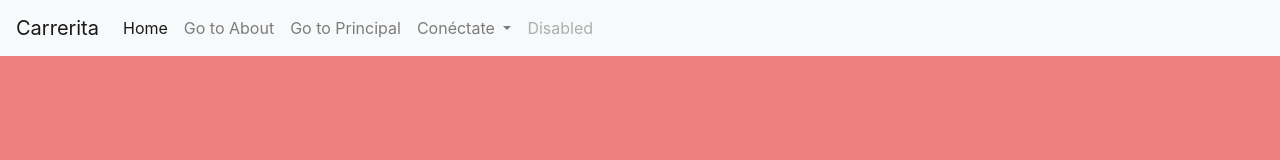
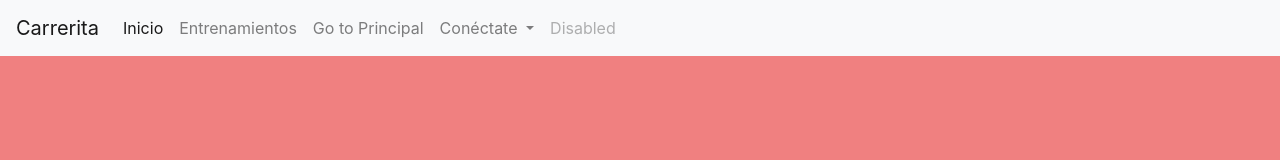
Before and after one commit to vjp-ignacioOC/carrera-web, a Vue app: page / in a window 1280 px wide. Shown: the top 160 px of the page. Built offline with nearby package versions, Linux system fonts and the light colour scheme; no server answers.

Commit message:
arreglos nav

```diff
--- a/src/App.vue
+++ b/src/App.vue
@@ -11,10 +11,10 @@
       <div class="collapse navbar-collapse" id="navbarSupportedContent">
         <ul class="navbar-nav mr-auto">
           <li class="nav-item active">
-            <RouterLink to="/" class="nav-link">Home</RouterLink>
+            <RouterLink to="/" class="nav-link">Inicio</RouterLink>
           </li>
           <li class="nav-item">
-            <RouterLink to="/about" class="nav-link">Go to About</RouterLink>
+            <RouterLink to="/about" class="nav-link">Entrenamientos</RouterLink>
           </li>
           <li class="nav-item">
             <Router-link to="/principal" class="nav-link">Go to Principal</Router-link>
```
